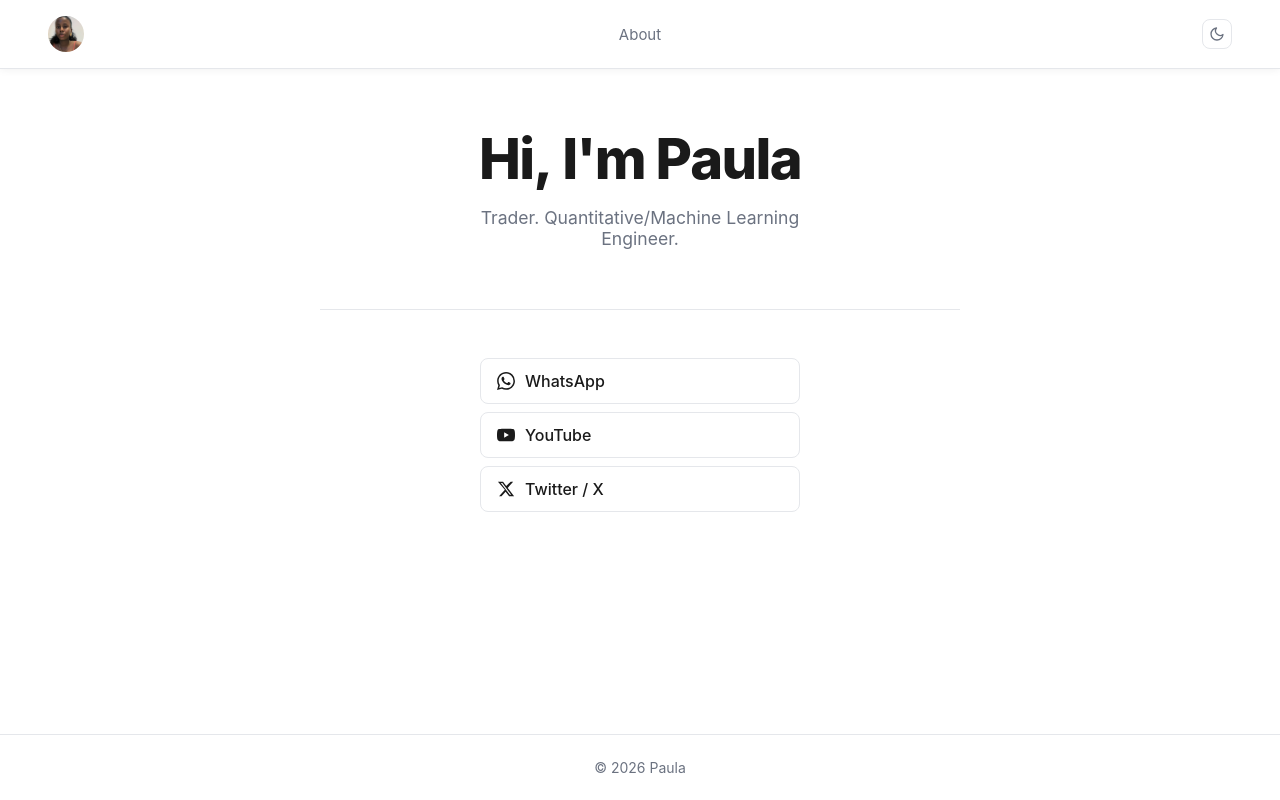
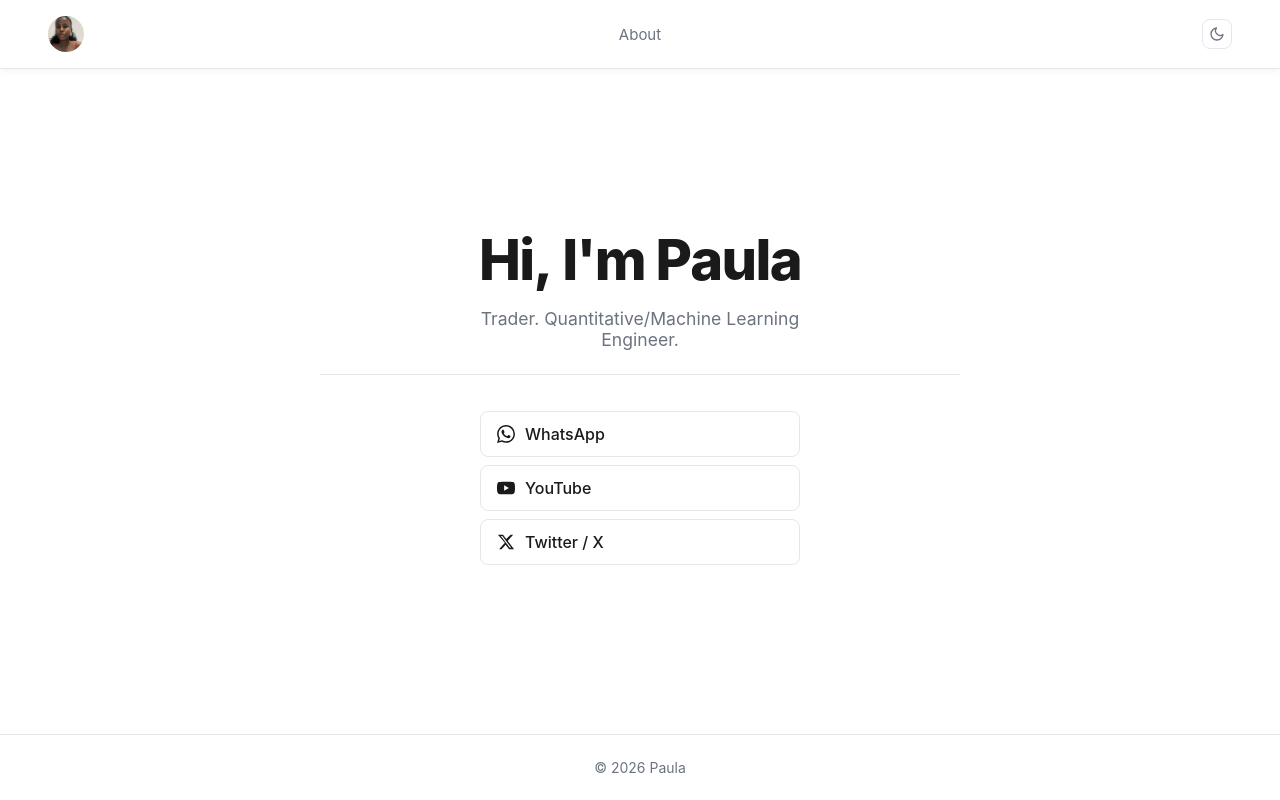
Before and after one commit to Glorycodess/Paula, a React (Vite) app: page / in a window 1280 px wide. Built offline with nearby package versions, Linux system fonts and the light colour scheme.

Commit message:
goodnightdr

```diff
--- a/src/App.css
+++ b/src/App.css
@@ -128,6 +128,9 @@ nav {
 /* Main */
 main {
   flex: 1;
+  display: flex;
+  flex-direction: column;
+  justify-content: center;
 }
 
 /* Hero */
@@ -137,7 +140,7 @@ main {
   align-items: center;
   justify-content: center;
   text-align: center;
-  padding: 60px 24px;
+  padding: 40px 24px 24px;
   gap: 16px;
 }
 
@@ -205,7 +208,7 @@ main {
 /* Contact */
 #contact {
   border-top: 1px solid var(--border);
-  padding: 48px 48px;
+  padding: 36px 48px 48px;
   max-width: 640px;
   margin: 0 auto;
   width: 100%;
--- a/src/App.jsx
+++ b/src/App.jsx
@@ -49,7 +49,7 @@ function HomePage() {
 }
 
 function App() {
-  const [dark, setDark] = useState(() => localStorage.getItem('theme') === 'dark')
+  const [dark, setDark] = useState(false)
 
   useEffect(() => {
     document.documentElement.setAttribute('data-theme', dark ? 'dark' : 'light')
```
